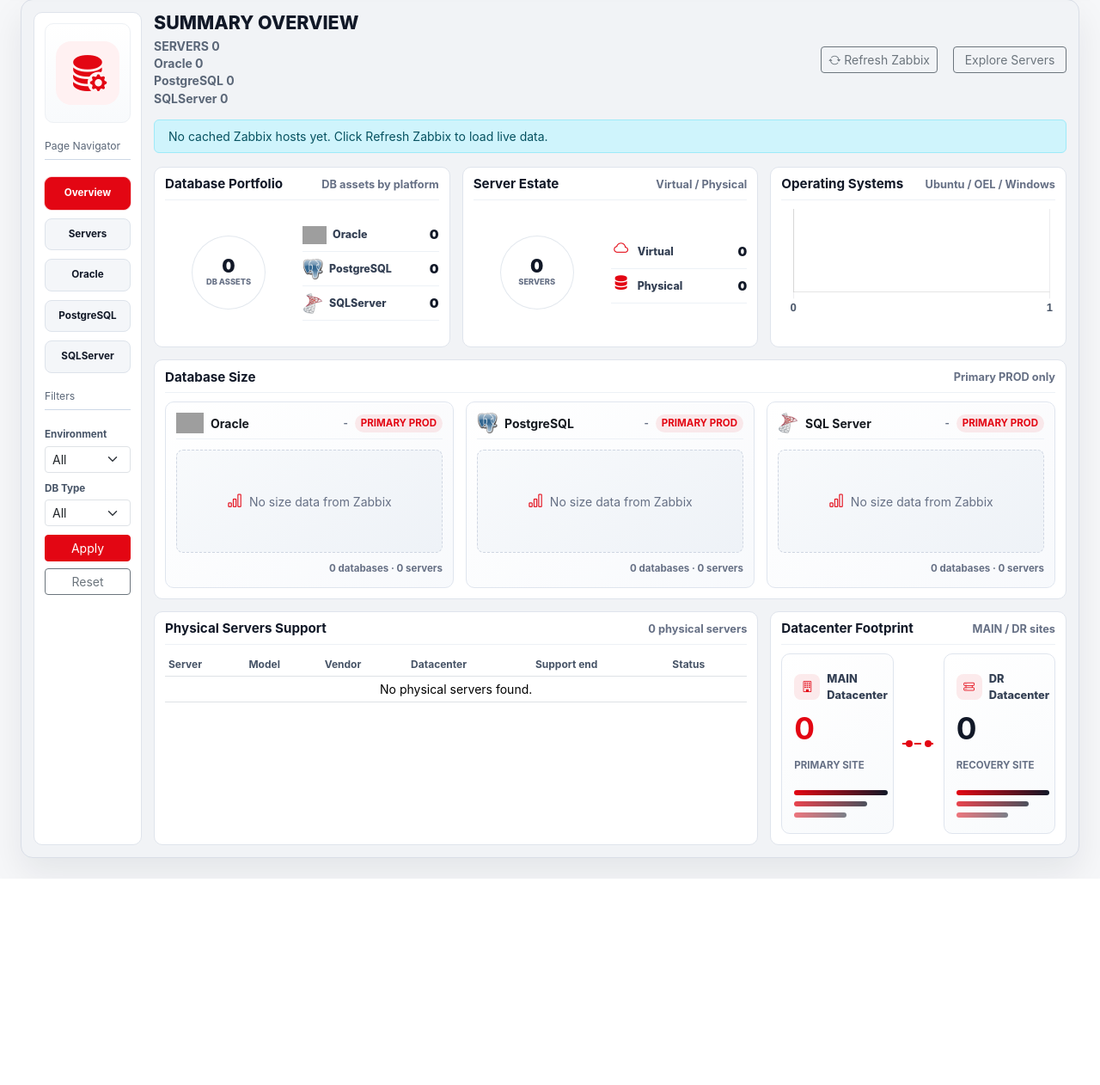
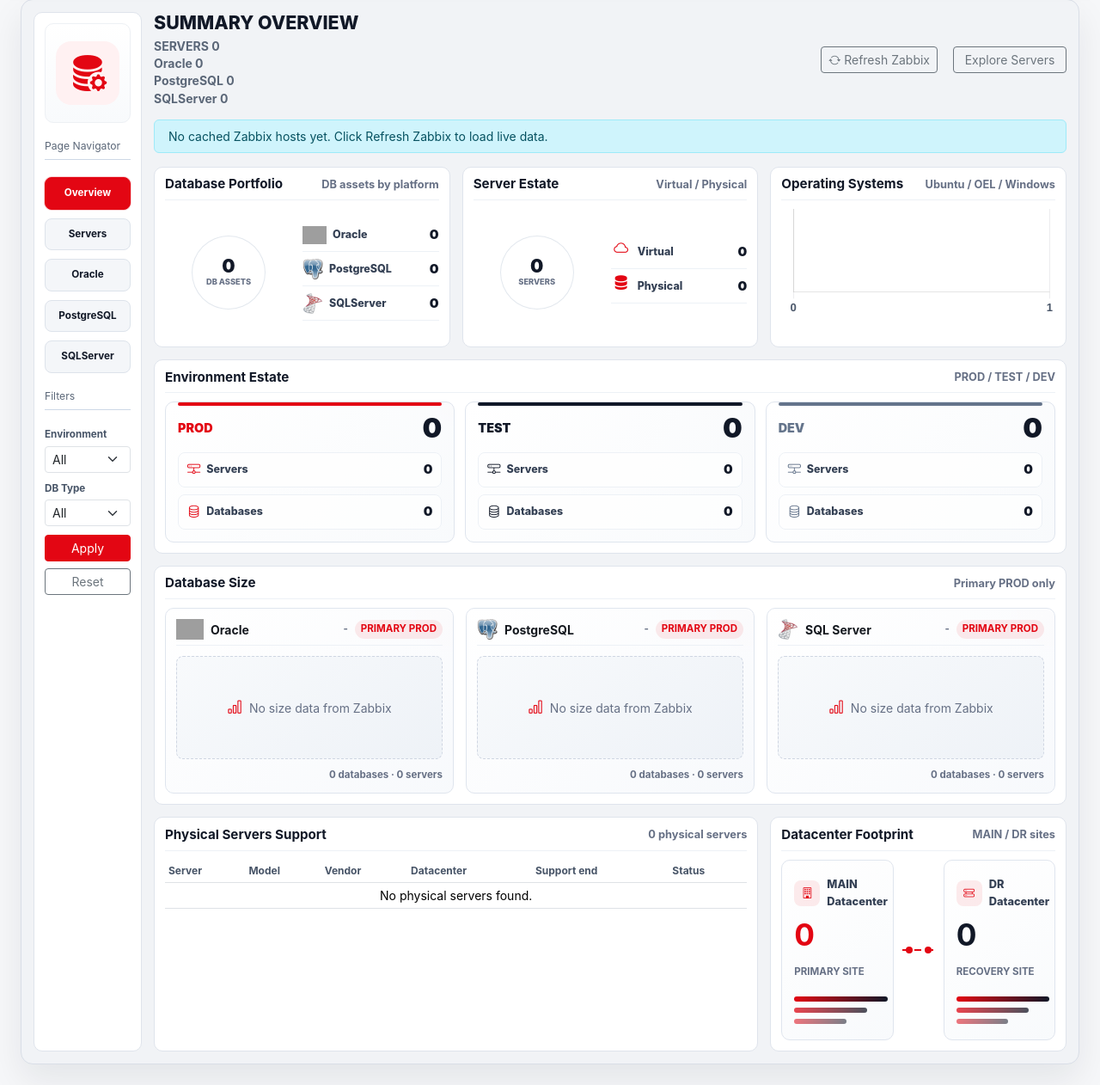
Before and after one commit to adiaadi/dba-inventory, a FastAPI app: page / in a window 1280 px wide. Shown: the part 104-1366 px from the top of the page at 86% size. Before the commit the page ends 1126 px from the top, so only its background shows below. Run offline with FastAPI, Linux system fonts and the light colour scheme; grey boxes are pictures that could not be loaded.

Commit message:
Add environment estate summary

```diff
--- a/app/routers/dashboard.py
+++ b/app/routers/dashboard.py
@@ -59,6 +59,7 @@ DB_TYPE_VIEWS = {
 }
 
 DB_FAMILIES = ("Oracle", "PostgreSQL", "SQLServer")
+EXECUTIVE_ENVIRONMENTS = ("PROD", "TEST", "DEV")
 
 DATABASE_SIZE_TAG_NAMES = (
     "db_size",
@@ -1319,6 +1320,31 @@ def dashboard(
     environment_counter = Counter((host.environment or "UNKNOWN").upper() for host in server_hosts)
     environment_counts = sorted(environment_counter.items())
     environment_labels = sorted(environment_counter.keys())
+    environment_estate = []
+    for environment_label in EXECUTIVE_ENVIRONMENTS:
+        environment_server_hosts = unique_hosts(
+            [
+                host
+                for host in server_hosts
+                if (host.environment or "").strip().upper() == environment_label
+            ]
+        )
+        environment_database_hosts = unique_hosts(
+            [
+                host
+                for host in all_hosts
+                if is_zabbix_database_asset(host)
+                and (host.environment or "").strip().upper() == environment_label
+            ]
+        )
+        environment_estate.append(
+            {
+                "label": environment_label,
+                "servers": len(environment_server_hosts),
+                "databases": len(environment_database_hosts),
+                "total": len(environment_server_hosts) + len(environment_database_hosts),
+            }
+        )
     db_family_palette = {
         "Oracle": "#e30613",
         "PostgreSQL": "#111827",
@@ -1641,6 +1667,7 @@ def dashboard(
             "monitoring_summary": monitoring_summary,
             "db_type_counts": db_type_counts,
             "environment_counts": environment_counts,
+            "environment_estate": environment_estate,
             "platform_summary": platform_summary,
             "capacity_by_db": capacity_by_db,
             "database_size_sections": database_size_sections,
--- a/app/services/ui_texts.py
+++ b/app/services/ui_texts.py
@@ -42,6 +42,8 @@ DEFAULT_UI_TEXTS = [
     {"key": "panel.database_portfolio_note", "category": "Panels", "label": "Database portfolio note", "default": "DB assets by platform"},
     {"key": "panel.server_estate", "category": "Panels", "label": "Server estate chart", "default": "Server Estate"},
     {"key": "panel.server_estate_note", "category": "Panels", "label": "Server estate note", "default": "Virtual / Physical"},
+    {"key": "panel.environment_estate", "category": "Panels", "label": "Environment estate panel", "default": "Environment Estate"},
+    {"key": "panel.environment_estate_note", "category": "Panels", "label": "Environment estate note", "default": "PROD / TEST / DEV"},
     {"key": "panel.operational_health", "category": "Panels", "label": "Operational health chart", "default": "Operational Health"},
     {"key": "panel.operational_health_note", "category": "Panels", "label": "Operational health note", "default": "Monitoring status by servers"},
     {"key": "panel.operating_systems", "category": "Panels", "label": "Operating systems chart", "default": "Operating Systems"},
--- a/app/static/css/styles.css
+++ b/app/static/css/styles.css
@@ -1271,6 +1271,107 @@ body {
   width: 100% !important;
 }
 
+.environment-estate-panel {
+  min-height: 152px;
+}
+
+.environment-estate-grid {
+  display: grid;
+  gap: 12px;
+  grid-template-columns: repeat(3, minmax(0, 1fr));
+}
+
+.environment-estate-card {
+  --env-accent: var(--brand);
+  background:
+    linear-gradient(135deg, rgba(255, 255, 255, 0.98), rgba(248, 250, 252, 0.98)),
+    radial-gradient(circle at top right, color-mix(in srgb, var(--env-accent) 12%, transparent), transparent 45%);
+  border: 1px solid #dfe5ee;
+  border-radius: 10px;
+  display: grid;
+  gap: 12px;
+  min-height: 98px;
+  padding: 14px;
+  position: relative;
+  overflow: hidden;
+}
+
+.environment-estate-card::before {
+  background: var(--env-accent);
+  border-radius: 999px;
+  content: "";
+  height: 4px;
+  left: 14px;
+  position: absolute;
+  right: 14px;
+  top: 0;
+}
+
+.environment-estate-prod {
+  --env-accent: var(--brand);
+}
+
+.environment-estate-test {
+  --env-accent: #111827;
+}
+
+.environment-estate-dev {
+  --env-accent: #64748b;
+}
+
+.environment-estate-head,
+.environment-estate-lines div {
+  align-items: center;
+  display: flex;
+  justify-content: space-between;
+}
+
+.environment-estate-head span {
+  color: var(--env-accent);
+  font-size: 0.9rem;
+  font-weight: 950;
+  letter-spacing: 0;
+}
+
+.environment-estate-head strong {
+  color: var(--brand-dark);
+  font-size: 2rem;
+  font-weight: 950;
+  line-height: 1;
+}
+
+.environment-estate-lines {
+  display: grid;
+  gap: 8px;
+}
+
+.environment-estate-lines div {
+  background: rgba(255, 255, 255, 0.72);
+  border: 1px solid #edf1f6;
+  border-radius: 8px;
+  padding: 8px 10px;
+}
+
+.environment-estate-lines span {
+  align-items: center;
+  color: #344054;
+  display: inline-flex;
+  font-size: 0.78rem;
+  font-weight: 850;
+  gap: 7px;
+}
+
+.environment-estate-lines i {
+  color: var(--env-accent);
+  font-size: 0.95rem;
+}
+
+.environment-estate-lines strong {
+  color: var(--brand-dark);
+  font-size: 0.94rem;
+  font-weight: 950;
+}
+
 .summary-support-panel {
   grid-column: span 2;
 }
@@ -2327,6 +2428,7 @@ body {
   .inventory-summary-groups,
   .overview-grid,
   .executive-grid,
+  .environment-estate-grid,
   .db-size-grid,
   .db-size-3d-grid {
     grid-template-columns: repeat(2, minmax(0, 1fr));
@@ -2383,6 +2485,7 @@ body {
   .overview-grid,
   .executive-grid,
   .executive-card-grid,
+  .environment-estate-grid,
   .admin-text-grid,
   .db-size-grid,
   .db-size-3d-grid,
--- a/app/templates/dashboard.html
+++ b/app/templates/dashboard.html
@@ -239,6 +239,33 @@
           </div>
           <div class="executive-health-chart">
             <canvas id="executiveOsChart"></canvas>
+          </div>
+        </section>
+
+        <section class="overview-panel executive-panel executive-panel-span-3 environment-estate-panel">
+          <div class="overview-section-heading">
+            <h2>{{ ui_text(request, "panel.environment_estate", "Environment Estate") }}</h2>
+            <span>{{ ui_text(request, "panel.environment_estate_note", "PROD / TEST / DEV") }}</span>
+          </div>
+          <div class="environment-estate-grid">
+            {% for item in environment_estate %}
+              <div class="environment-estate-card environment-estate-{{ item.label|lower }}">
+                <div class="environment-estate-head">
+                  <span>{{ item.label }}</span>
+                  <strong>{{ item.total }}</strong>
+                </div>
+                <div class="environment-estate-lines">
+                  <div>
+                    <span><i class="bi bi-hdd-network"></i>{{ ui_text(request, "label.servers", "Servers") }}</span>
+                    <strong>{{ item.servers }}</strong>
+                  </div>
+                  <div>
+                    <span><i class="bi bi-database"></i>{{ ui_text(request, "label.databases", "Databases") }}</span>
+                    <strong>{{ item.databases }}</strong>
+                  </div>
+                </div>
+              </div>
+            {% endfor %}
           </div>
         </section>
 
```
